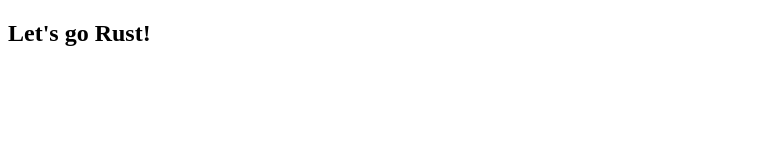
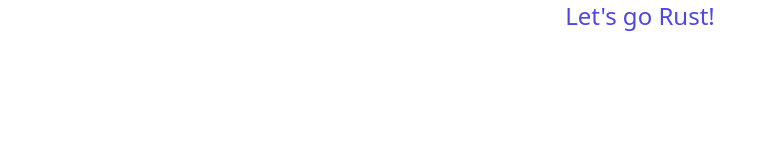
Before and after one commit to hawaijar/go-rust, a plain HTML site: page index.html in a window 1280 px wide. Shown: the whole page, without its empty margins (0-766 px from the left). Drawn offline with nearby package versions, Linux system fonts and the light colour scheme.

Commit message:
chore: added tailwind

```diff
--- a/index.html
+++ b/index.html
@@ -5,8 +5,9 @@
     <meta http-equiv="X-UA-Compatible" content="IE=edge">
     <meta name="viewport" content="width=device-width, initial-scale=1.0">
     <title>Go and Rust</title>
+    <script src="https://cdn.tailwindcss.com"></script>
 </head>
 <body>
-    <h2>Let's go Rust!</h2>
+    <h2 class="text-2xl text-indigo-600 text-center">Let's go Rust!</h2>
 </body>
 </html>
```
